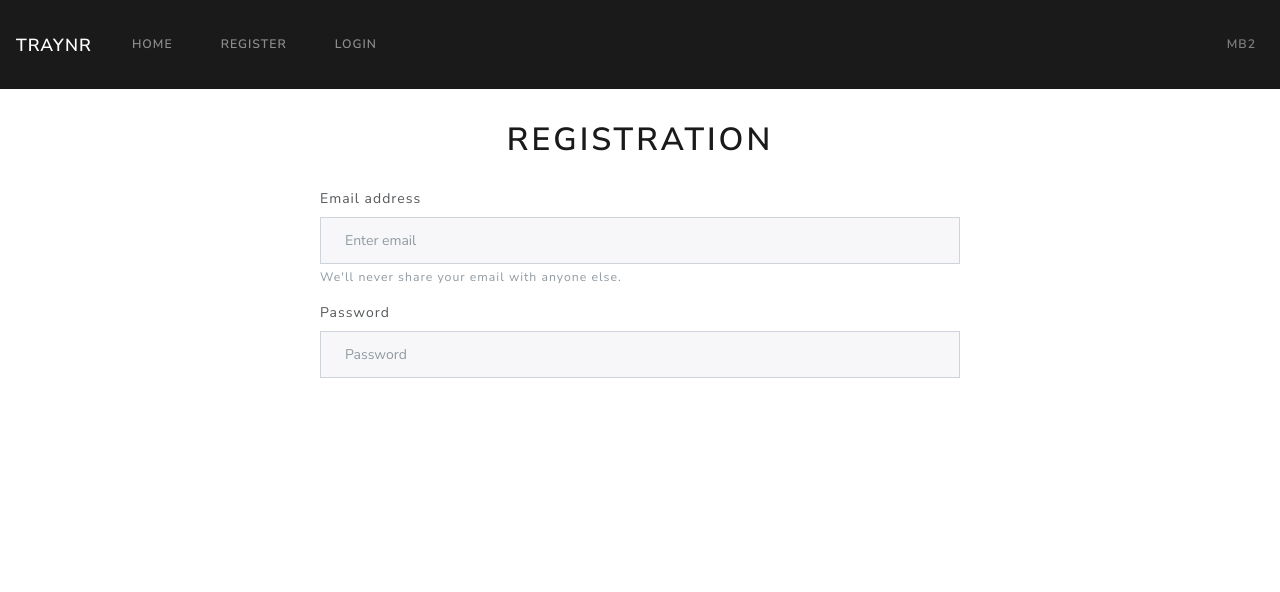
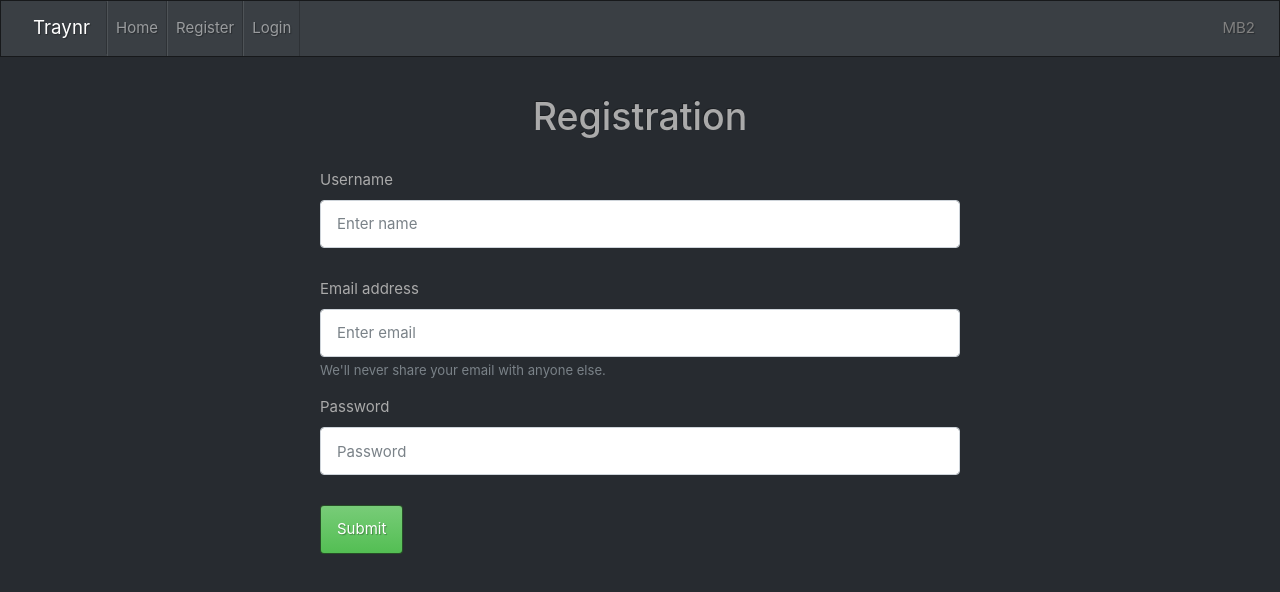
Before and after one commit to mbocon/workout_app, a React (Create React App) app in the folder client/: page /register in a window 1280 px wide. Shown: the top 592 px of the page. Built offline with nearby package versions, Linux system fonts and the light colour scheme.

Commit message:
login/register components

```diff
--- a/client/public/index.html
+++ b/client/public/index.html
@@ -9,7 +9,7 @@
       content="Web site created using create-react-app"
     />
     <link rel="manifest" href="%PUBLIC_URL%/manifest.json" />
-    <link rel="stylesheet" href="https://bootswatch.com/4/lux/bootstrap.min.css">
+    <link rel="stylesheet" href="https://bootswatch.com/4/slate/bootstrap.min.css">
     <title>Workout App</title>
   </head>
   <body>
--- a/client/src/components/home/Home.js
+++ b/client/src/components/home/Home.js
@@ -1,15 +1,39 @@
-import React from 'react';
+import React, { useState, useEffect } from 'react';
 import Navbar from '../navbar/Navbar';
-import './home.css'
+import './home.css';
 
-const Home = () => {
+let url;
+if (process.env.NODE_ENV === 'development') {
+	url = 'http://localhost:4000/';
+} else {
+	url = '/';
+}
+
+const Home = props => {
+	const [user, setUser] = useState({});
+
+	useEffect(() => {
+		fetch(`${url}api/users/${localStorage._id}`)
+			.then(response => response.json())
+			.then(json => setUser(json));
+	}, []);
+
+	console.log(user);
 	return (
 		<div className='home'>
-            <Navbar />
-            <div className="home-page">
-			<h1>Home Page</h1>
-
-            </div>
+			<Navbar />
+			{localStorage.token ? (
+				<div className='home-page'>
+					<h1>Welcome {user.name}</h1>
+				</div>
+			) : (
+				<div className='home-page'>
+					<h1>You must be logged in to access this page</h1>
+					<button className='btn btn-success' onClick={() => props.history.push('/login')}>
+						Login
+					</button>
+				</div>
+			)}
 		</div>
 	);
 };
--- a/client/src/components/login/Login.js
+++ b/client/src/components/login/Login.js
@@ -2,43 +2,71 @@ import React, { useState } from 'react';
 import Navbar from '../navbar/Navbar';
 import './login.css';
 
-const Login = () => {
+let url;
+if (process.env.NODE_ENV === 'development') {
+	url = 'http://localhost:4000/';
+} else {
+	url = '/';
+}
+
+const Login = (props) => {
 	const [email, setEmail] = useState('');
 	const [password, setPassword] = useState('');
+	const [user, setUser] = useState({});
 
-	const handleChange = () => {};
+	const handleChange = e => {
+		if (e.target.id === 'email') setEmail(e.target.value);
+        if (e.target.id === 'password') setPassword(e.target.value);
+        console.log(email, password)
+	};
 
 	const handleSumbit = e => {
 		e.preventDefault();
+		fetch(`${url}api/users/login`, {
+            method: 'POST',
+			headers: {
+				'Content-Type': 'application/json',
+				Accept: 'application/json',
+			},
+			body: JSON.stringify({
+				email: email,
+				password: password,
+			}),
+		})
+			.then(response => response.json())
+			.then(response => {
+				console.log(response, 'is login response');
+                localStorage.token = response.userId.token;
+                localStorage._id = response.userId._id
+				console.log(localStorage, 'from login ');
+			})
+			.then(e => props.history.push('/home'))
+			.catch(err => console.error(err));
 	};
+
 	return (
 		<div className='register'>
 			<Navbar />
 			<h1 className='register-h1'>Login</h1>
 			<form className='register-form' onSubmit={handleSumbit}>
 				<fieldset>
-					<div class='form-group'>
-						<label for='exampleInputEmail1'>Email address</label>
+					<div className='form-group'>
+						<label htmlFor='email'>Email address</label>
 						<input
 							type='email'
-							class='form-control'
-							id='exampleInputEmail1'
+							className='form-control'
+							id='email'
 							aria-describedby='emailHelp'
 							placeholder='Enter email'
 							onChange={handleChange}
 						/>
 					</div>
-					<div class='form-group'>
-						<label for='exampleInputPassword1'>Password</label>
-						<input
-							type='password'
-							class='form-control'
-							id='exampleInputPassword1'
-							placeholder='Password'
-							onChange={handleChange}
-						/>
+					<div className='form-group'>
+						<label htmlFor='password'>Password</label>
+						<input type='password' className='form-control' id='password' placeholder='Password' onChange={handleChange} />
 					</div>
 				</fieldset>
+				<button className='btn btn-success'>Submit</button>
 			</form>
 		</div>
 	);
--- a/client/src/components/navbar/Navbar.js
+++ b/client/src/components/navbar/Navbar.js
@@ -1,7 +1,18 @@
-import React from 'react';
-import './navbar.css'
+import React, { useEffect, useState }from 'react';
+import './navbar.css';
+let url;
+if (process.env.NODE_ENV === 'development') {
+	url = 'http://localhost:4000/';
+} else {
+	url = '/';
+}
 
-const Navbar = () => {
+const Navbar = (props) => {
+	console.log(localStorage, 'from nav')
+	const handleLogout = () => {
+		localStorage.clear()
+		window.location.href = 'http://localhost:3000/'
+	}
 	return (
 		<nav className='navbar navbar-expand-lg navbar-dark bg-primary'>
 			<a className='navbar-brand' href='/'>
@@ -25,16 +36,26 @@ const Navbar = () => {
 							Home <span className='sr-only'>(current)</span>
 						</a>
 					</li>
+					{localStorage.token ? null :
 						<li className='nav-item'>
 							<a className='nav-link' href='/register'>
 								Register
 							</a>
 						</li>
+					}
+					{localStorage.token ?
 						<li className='nav-item'>
+						<a className='nav-link' onClick={handleLogout}>
+							Logout
+						</a>
+					</li>
+					: <li className='nav-item'>
 					<a className='nav-link' href='login'>
 						Login
 					</a>
 				</li>
+					}
+
                 </ul>
                 <div className='d-flex flex-row-reverse'>
                     <a className='p-2 mb2' href="https://www.mikebocon.com" target='_blank' rel="noopener noreferrer" >MB2</a>
--- a/client/src/components/register/Register.js
+++ b/client/src/components/register/Register.js
@@ -2,14 +2,46 @@ import React, { useState } from 'react';
 import Navbar from '../navbar/Navbar';
 import './register.css';
 
-const Register = () => {
+let url;
+if (process.env.NODE_ENV === 'development') {
+	url = 'http://localhost:4000/';
+} else {
+	url = '/';
+}
+
+const Register = (props) => {
+	console.log(props, 'on reg')
 	const [email, setEmail] = useState('');
 	const [password, setPassword] = useState('');
+	const [name, setName] = useState('');
 
-	const handleChange = () => {};
+	const handleChange = e => {
+		if (e.target.id === 'name') setName(e.target.value)
+		if (e.target.id === 'email') setEmail(e.target.value);
+		if (e.target.id === 'password') setPassword(e.target.value);
+ 		console.log(email, password, name)
+	};
 
 	const handleSumbit = e => {
 		e.preventDefault();
+		fetch(`${url}api/users/register`, {
+			method: 'POST',
+			headers: {
+				'Content-Type': 'application/json',
+				Accept: 'application/json',
+			},
+			body: JSON.stringify({
+				name: name,
+				email: email,
+				password: password,
+			}),
+		})
+			.then(resp => resp.json())
+			.then(data => {
+				console.log(data, 'from reg res')
+			})
+			.then(props.history.push('/login'))
+			.catch(err => console.error(err, 'is error'));
 	};
 	return (
 		<div className='register'>
@@ -17,31 +49,41 @@ const Register = () => {
 			<h1 className='register-h1'>Registration</h1>
 			<form className='register-form' onSubmit={handleSumbit}>
 				<fieldset>
-					<div class='form-group'>
-						<label for='exampleInputEmail1'>Email address</label>
+					<div className='form-group'>
+					<label htmlFor='name'>Username</label>
+						<input
+							type='name'
+							className='form-control'
+							id='name'
+							aria-describedby='nameHelp'
+							placeholder='Enter name'
+							onChange={handleChange}
+						/>
+						<label htmlFor='email'>Email address</label>
 						<input
 							type='email'
-							class='form-control'
-							id='exampleInputEmail1'
+							className='form-control'
+							id='email'
 							aria-describedby='emailHelp'
 							placeholder='Enter email'
 							onChange={handleChange}
 						/>
-						<small id='emailHelp' class='form-text text-muted'>
+						<small id='emailHelp' className='form-text text-muted'>
 							We'll never share your email with anyone else.
 						</small>
 					</div>
-					<div class='form-group'>
-						<label for='exampleInputPassword1'>Password</label>
+					<div className='form-group'>
+						<label htmlFor='password'>Password</label>
 						<input
 							type='password'
-							class='form-control'
-							id='exampleInputPassword1'
+							className='form-control'
+							id='password'
 							placeholder='Password'
 							onChange={handleChange}
 						/>
 					</div>
 				</fieldset>
+				<button className='btn btn-success'>Submit</button>
 			</form>
 		</div>
 	);
--- a/client/src/components/register/register.css
+++ b/client/src/components/register/register.css
@@ -6,6 +6,14 @@
 .register-form {
     width: 50%;
     margin: 2em auto;
+}
+
+input {
+    margin-bottom: 2em;
+}
+
+#emailHelp {
+    margin-top: -2em;
 }
 
 
```
Also changed, not shown: 1 other file (tests, documents, lock files or other folders). Lines whose indentation alone changed are shown as unchanged.
